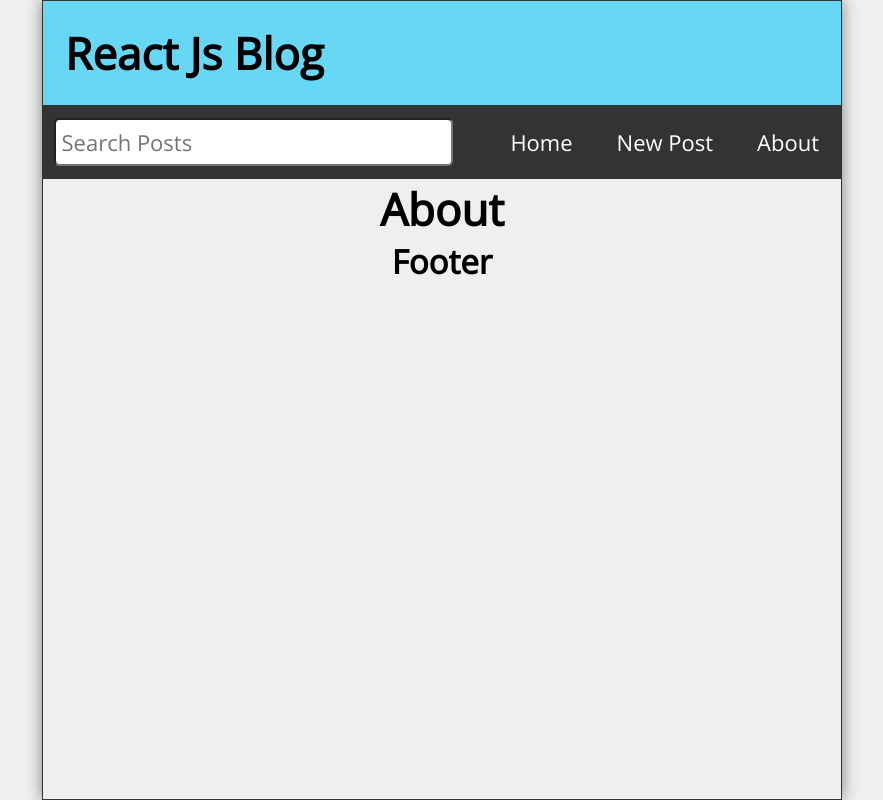
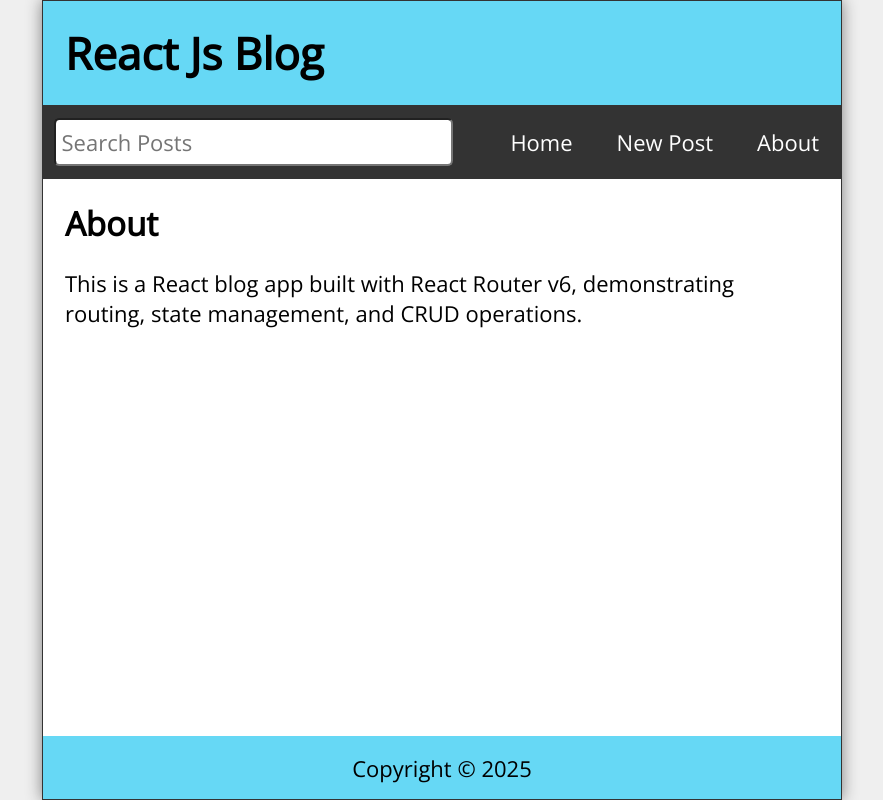
Before and after one commit to arkitbajpai/04-tut, a React (Create React App) app: page /about in a window 1280 px wide. Shown: the whole page, without its empty margins (198-1081 px from the left). Built offline with nearby package versions, Linux system fonts and the light colour scheme.

Commit message:
Refactor About and Footer components: update structure, enhance styling, and improve content presentation

```diff
--- a/src/About.js
+++ b/src/About.js
@@ -2,8 +2,12 @@ import React from 'react'
 
 const About = () => {
   return (
-   <main>
-    <h1>About</h1>
+   <main className='About'>
+    <h2>About</h2>
+   <p style={{marginTop:"1rem"}}>This is a React blog app built with React Router v6,
+   demonstrating routing, state management, and CRUD operations.
+
+   </p>
    </main>
   )
 }
--- a/src/Footer.js
+++ b/src/Footer.js
@@ -1,9 +1,10 @@
 import React from 'react'
 
 const Footer = () => {
+  const today = new Date();
   return (
-   <footer>
-    <h2>Footer</h2>
+   <footer className='Footer'>
+    <p>Copyright &copy; {today.getFullYear()}</p>
    </footer>
   )
 }
```
